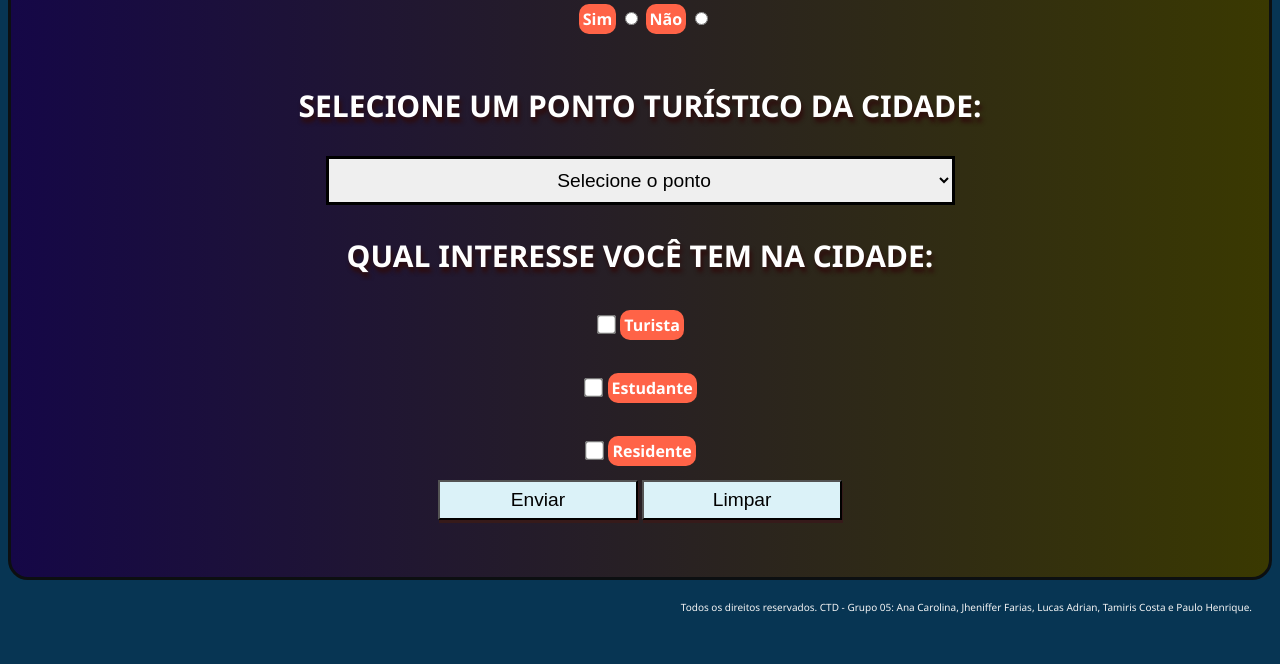
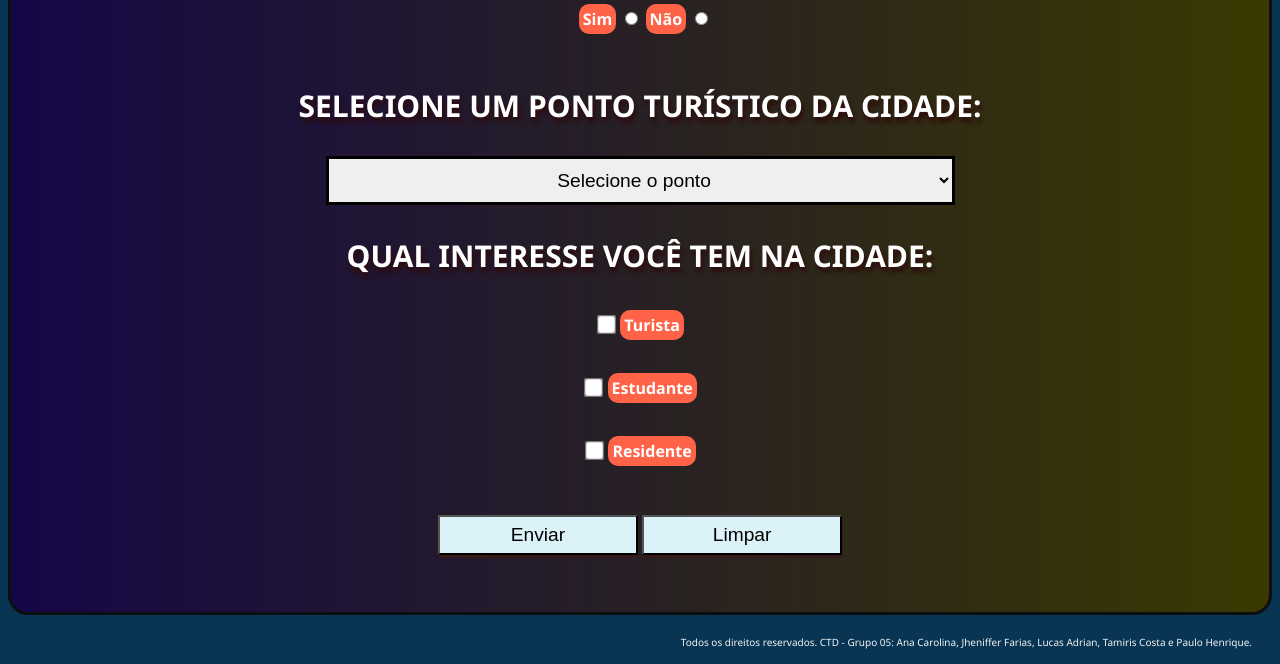
Before and after one commit to jhenifarias/checkpointII, a plain HTML site: page index.html in a window 1280 px wide. Shown: the part 723-1387 px from the top of the page. Before the commit the page ends 1352 px from the top, so only its background shows below. Drawn offline with Linux system fonts and the light colour scheme.

Commit message:
Ajuste botão

```diff
--- a/styles/styles.css
+++ b/styles/styles.css
@@ -188,13 +188,10 @@ margin-left: 10px;
 .botoes {
   text-align: center;
   padding: 20px;
-  margin-top: -35px;
   margin-bottom: 15px;
 
+}
 
-
-
-}
 .btn-enviar, .btn-resetar {
   background-color:rgb(219, 242, 248) ;
   color: rgb(0, 0, 0);
```
Also changed, not shown: index.html (+0 -8 lines).
